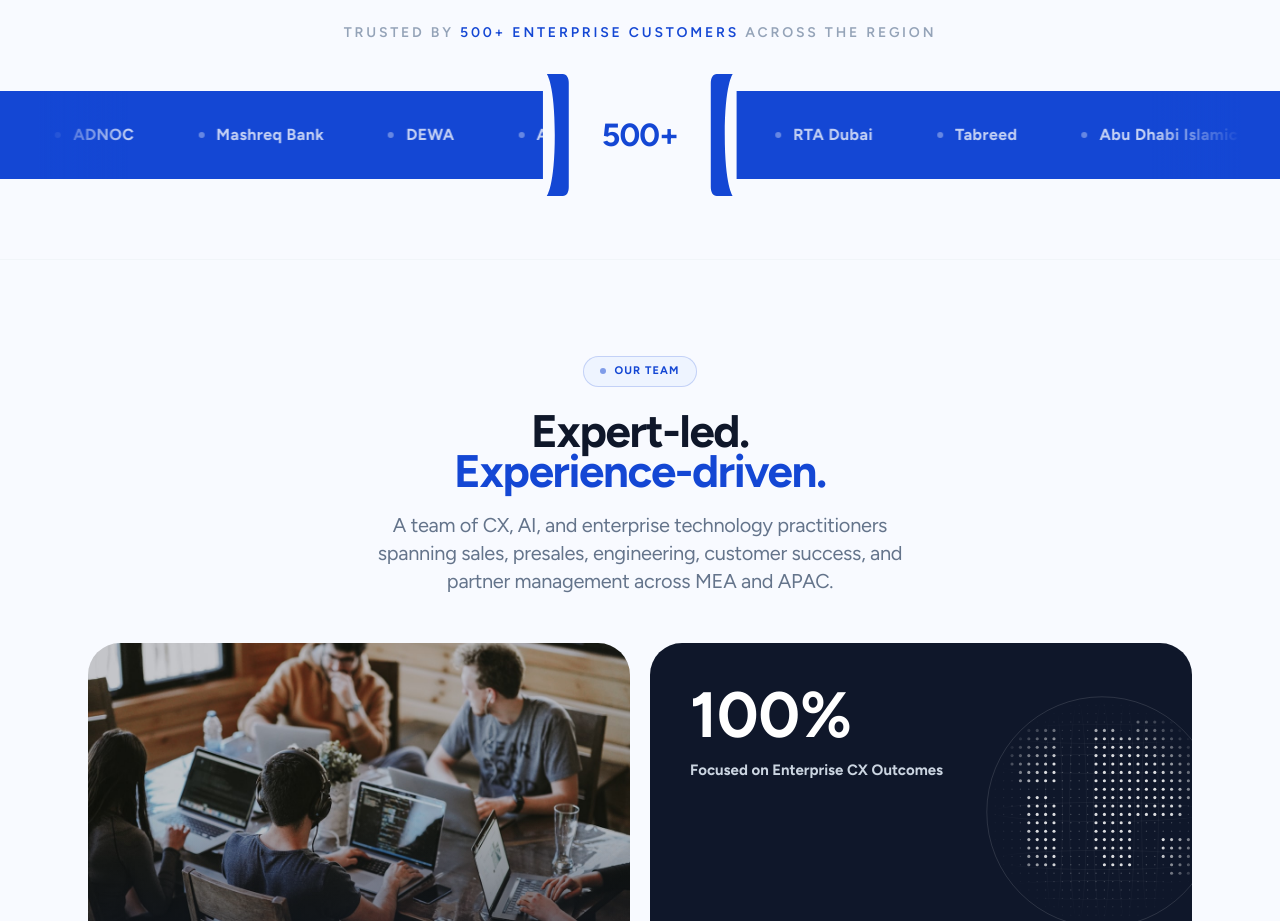
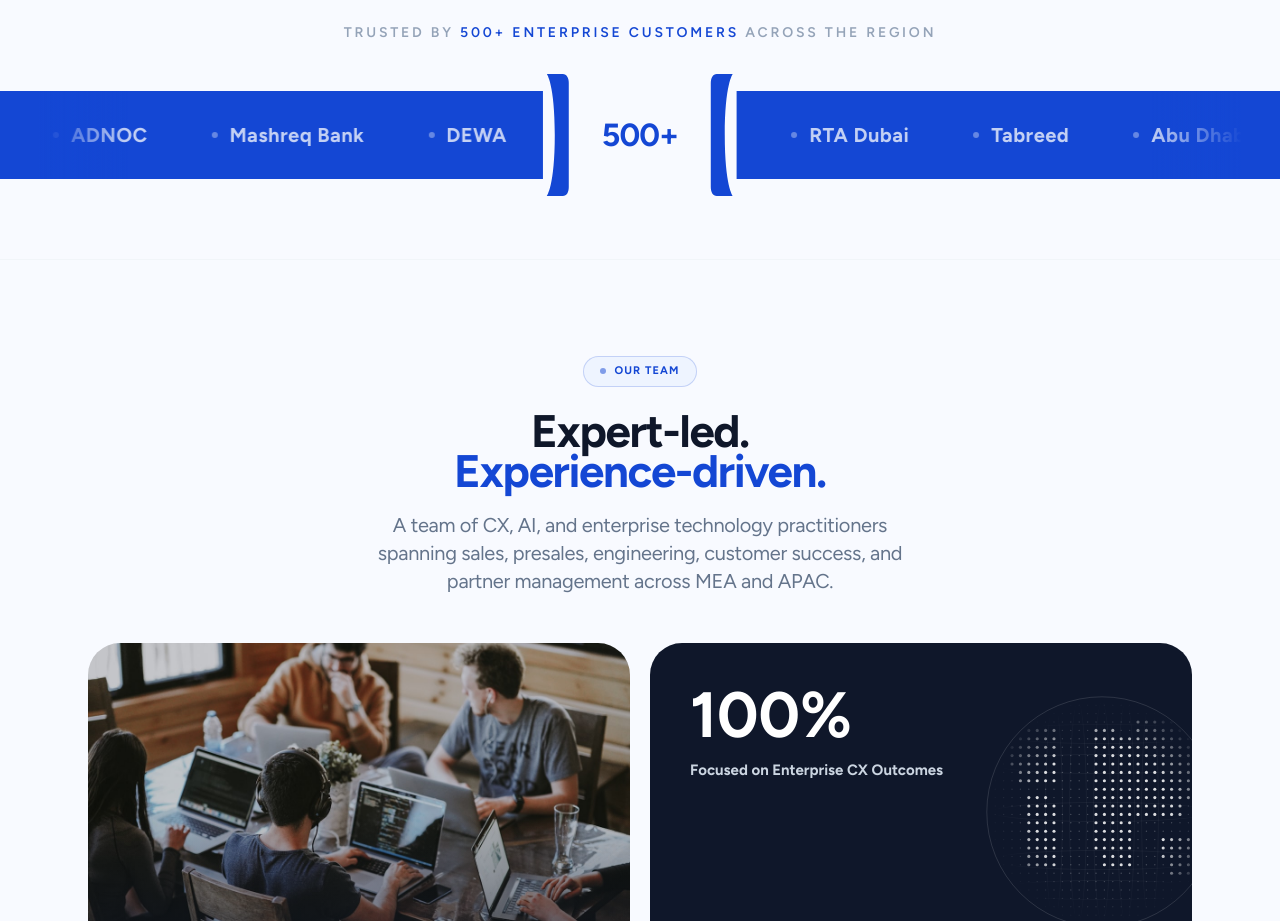
Before and after one commit to varalakshmivaru231020-svg/inaipi, a Next.js app: page /about in a window 1280 px wide. Shown: the part 4120-5041 px from the top of the page. Built offline with nearby package versions, Linux system fonts and the light colour scheme.

Commit message:
up with the changes made for that

```diff
--- a/src/components/sections/TrustMarquee.tsx
+++ b/src/components/sections/TrustMarquee.tsx
@@ -13,7 +13,7 @@
 const rightTrack = [...customers, ...customers, ...customers];
 
 const Item = ({ name }: { name: string }) => (
-  <span className="flex items-center gap-3 text-base font-bold text-white/75 whitespace-nowrap select-none cursor-default tracking-wide">
+  <span className="flex items-center gap-3 text-xl font-bold text-white/75 whitespace-nowrap select-none cursor-default tracking-wide">
     <span className="w-1.5 h-1.5 rounded-full bg-white/35 shrink-0" />
     {name}
   </span>
```
